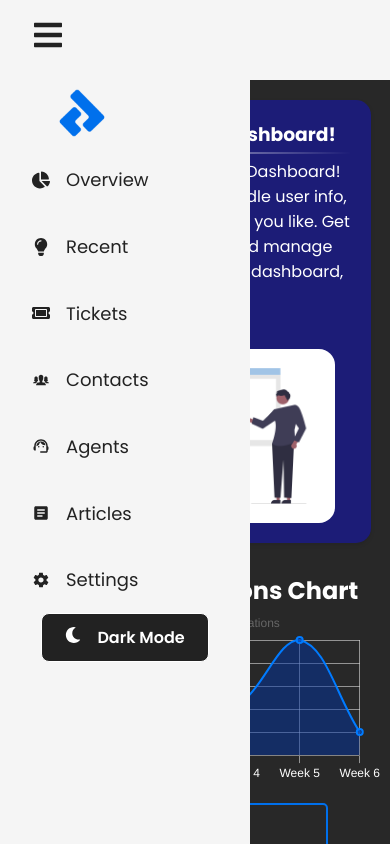
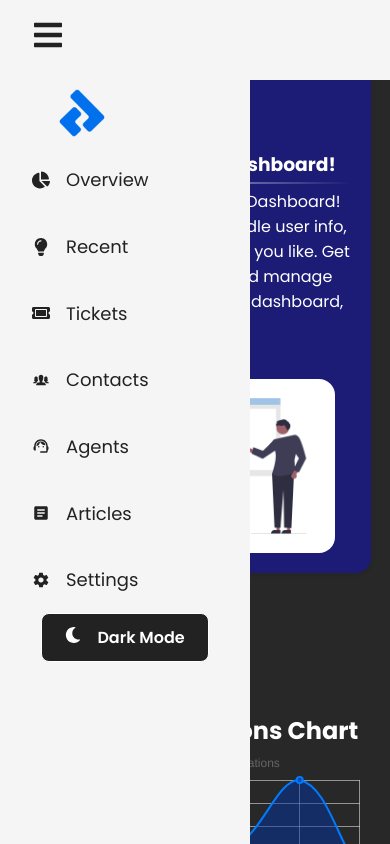
Before and after one commit to edberv1/DevLobby, a React (Create React App) app: page /admin in a window 390 px wide. Shown: the top 844 px of the page. Built offline with nearby package versions, Linux system fonts and the light colour scheme; sample sign-in values are in the browser's storage.

Commit message:
fixed some issues

```diff
--- a/src/components/Pages/LayoutAdmin/LayoutAdmin.scss
+++ b/src/components/Pages/LayoutAdmin/LayoutAdmin.scss
@@ -1,16 +1,23 @@
 .adminLayout {
   background-color: #282828;
-  padding-left: 250px;
+
+  > :not(.sidebar):not(.sidebar-menu) {
+    padding-left: 250px;
+  }
 
   @media screen and (max-width: 768px) {
-    padding-left: 0;
+    > :not(.sidebar):not(.sidebar-menu) {
+      padding-left: 0;
+      padding-top: 110px;
+    }
   }
 
   @media screen and (max-width: 1024px) {
-    padding-left: 0;
+    > :not(.sidebar):not(.sidebar-menu) {
+      padding-left: 0;
+      padding-top: 110px;
+    }
   }
-
-
 }
 
 
--- a/src/components/molecules/Sidebar/Sidebar.scss
+++ b/src/components/molecules/Sidebar/Sidebar.scss
@@ -114,6 +114,10 @@
     width: 250px;
     height: 100vh;
   }
+  .sidebar{
+    position: fixed;
+    top: 0;
+  }
 }
 
 @media screen and (max-width: 1024px) {
@@ -122,6 +126,8 @@
     height: 100vh;
   }
   .sidebar {
+    position: fixed;
+    top: 0;
     .menu-bars {
       display: block;
       margin-left: 2rem;
--- a/src/components/molecules/UserTable/UserTable.scss
+++ b/src/components/molecules/UserTable/UserTable.scss
@@ -3,6 +3,7 @@
   position: relative;
   border-radius: 0.8rem;
   overflow: hidden;
+  margin: auto;
 
 
   .table__header {
```
